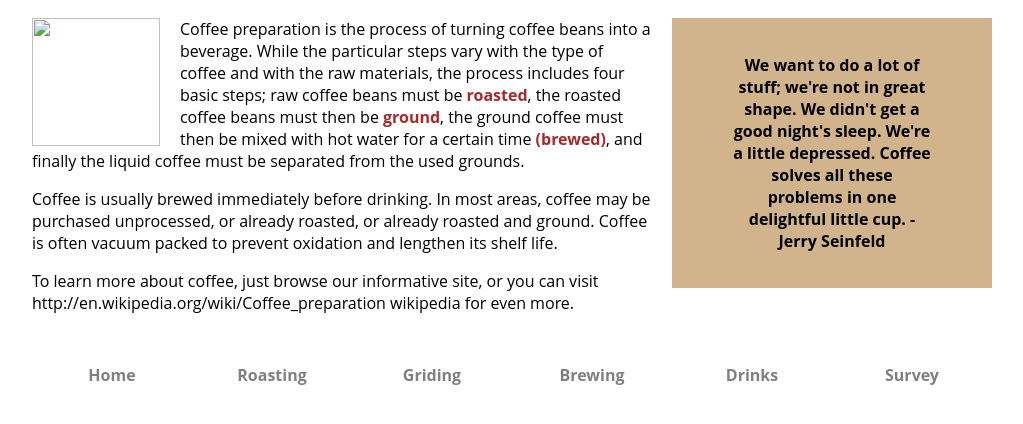
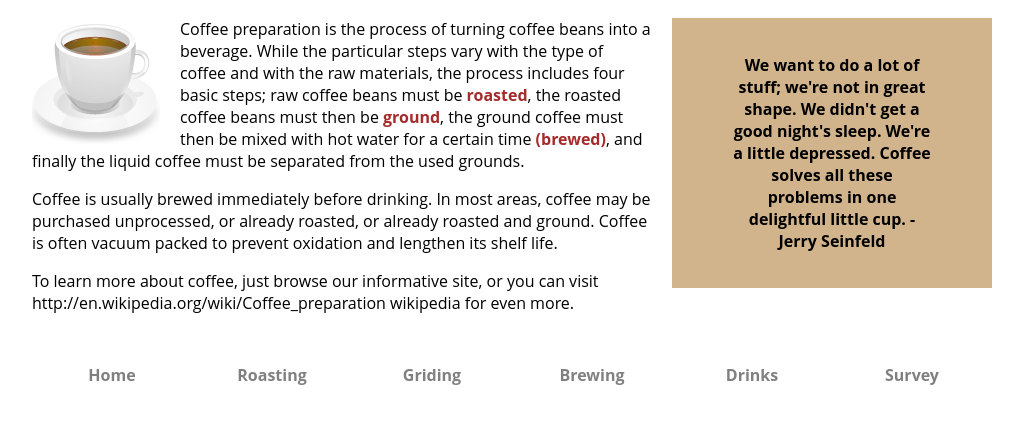
Before and after one commit to kirti34tripathi/Coffee-Website, a plain HTML site: page index.html in a window 1280 px wide. Shown: the part 246-670 px from the top of the page, without its empty margins (128-1151 px from the left). Drawn offline with Linux system fonts and the light colour scheme; files whose address does not match are found by name.

Commit message:
change in image

```diff
--- a/index.html
+++ b/index.html
@@ -28,7 +28,7 @@
 - Jerry Seinfeld</blockquote>
 </aside>
 <section>
-	<img class="photo-left" src="images/coffee-cup.png" width="128" height="128">
+	<img class="photo-left" src="coffee-cup.png" width="128" height="128">
 <p>Coffee preparation is the process of turning coffee beans into a beverage. While the particular steps vary with the type of coffee and with the raw materials, the process includes four basic steps; raw coffee beans must be <a href="roasting.html">roasted</a>, the roasted coffee beans must then be <a href="grinding.html">ground</a>, the ground coffee must then be mixed with hot water for a certain time<a href="brewing.html"> (brewed)</a>, and finally the liquid coffee must be separated from the used grounds.</p>
 
 <p>Coffee is usually brewed immediately before drinking. In most areas, coffee may be purchased unprocessed, or already roasted, or already roasted and ground. Coffee is often vacuum packed to prevent oxidation and lengthen its shelf life.</p>
```
